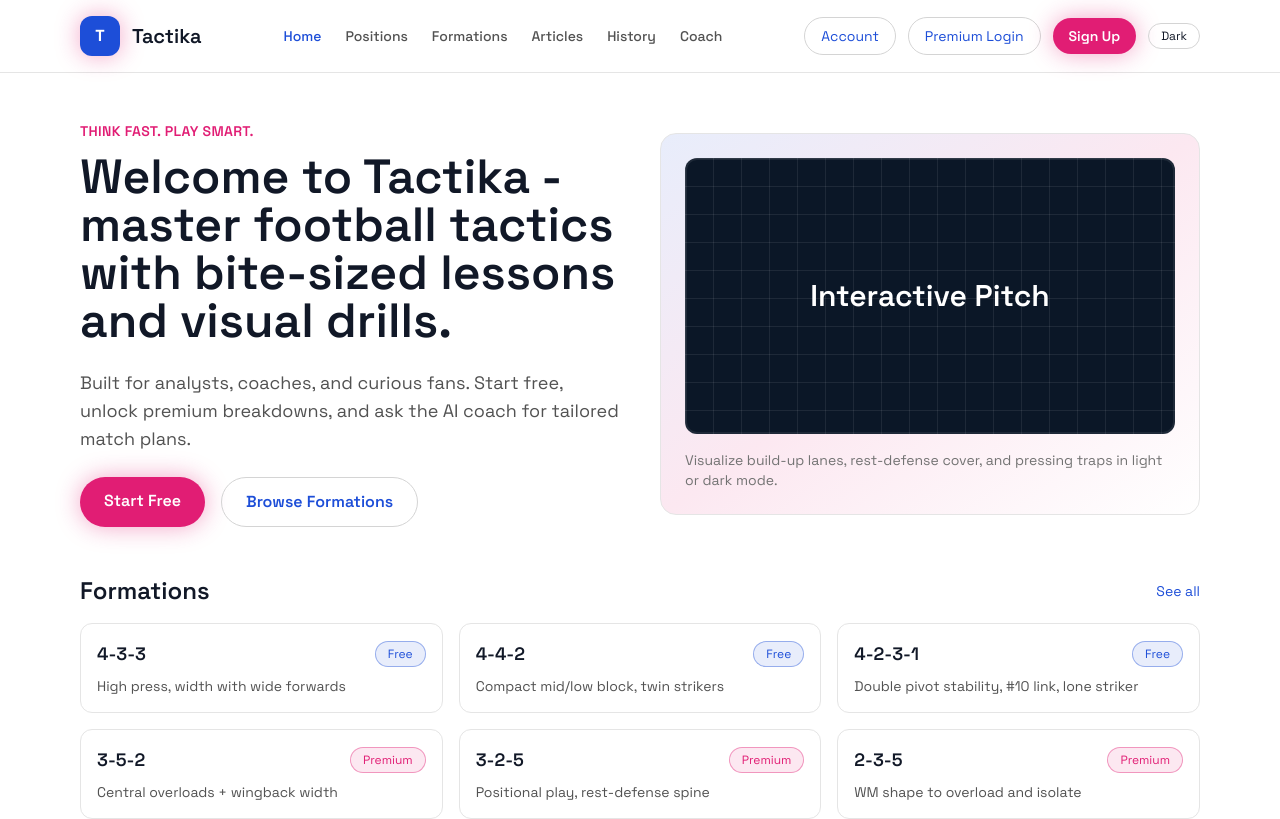
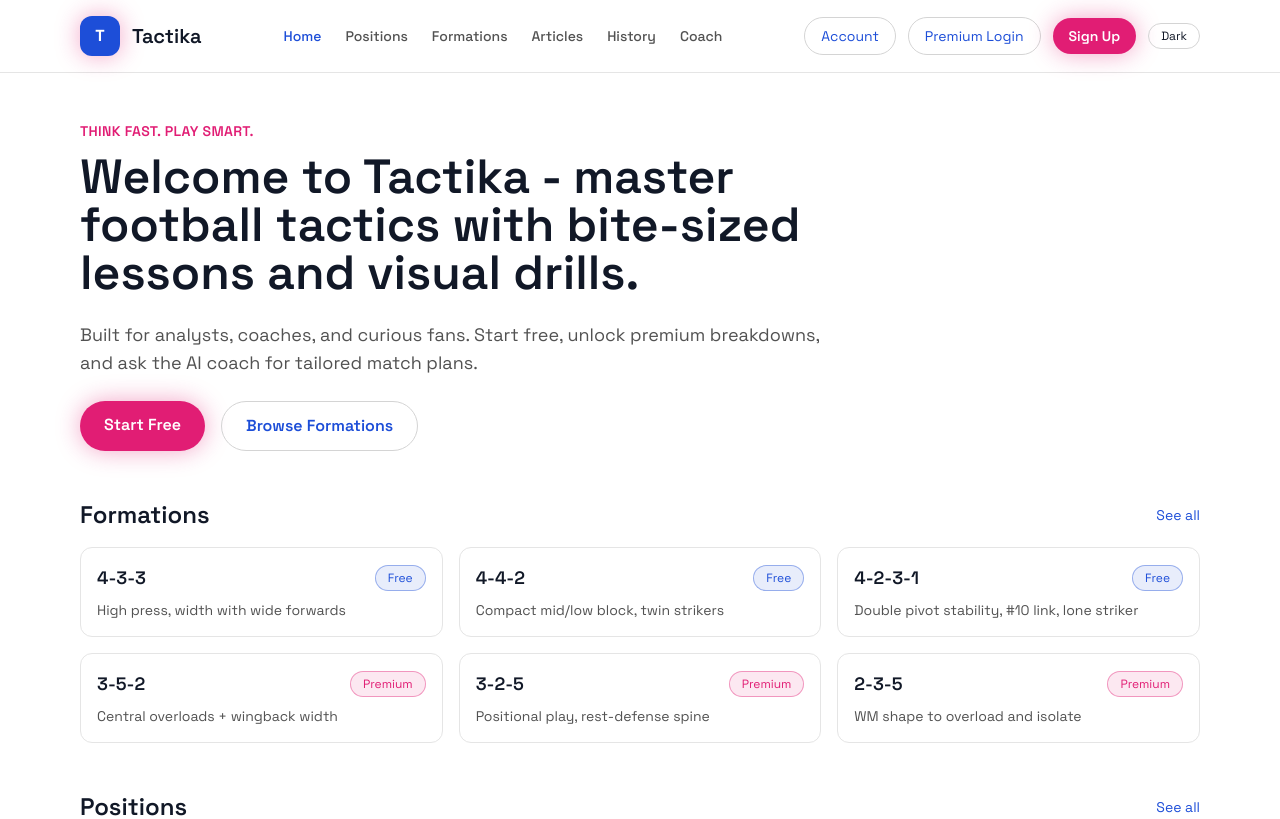
Before and after one commit to mazendh10-beep/Tactika, a Next.js app: page / in a window 1280 px wide. Shown: the top 819 px of the page. Built offline with nearby package versions, Linux system fonts and the light colour scheme.

Commit message:
Home tactics page fixed

```diff
--- a/app/page.tsx
+++ b/app/page.tsx
@@ -5,7 +5,7 @@
 export default function HomePage() {
   return (
     <div className="mx-auto max-w-6xl px-4 py-12">
-      <section className="grid gap-10 md:grid-cols-2 items-center mb-12">
+      <section className="mb-12 max-w-3xl">
         <div>
           <p className="uppercase tracking-wide text-sm text-accent font-semibold mb-3">Think fast. Play smart.</p>
           <h1 className="text-4xl md:text-5xl font-semibold leading-tight mb-6">
@@ -29,14 +29,6 @@
               Browse Formations
             </Link>
           </div>
-        </div>
-        <div className="relative rounded-2xl border border-neutral-200 dark:border-neutral-800 bg-gradient-to-br from-primary-light/10 via-accent/10 to-transparent p-6">
-          <div className="aspect-video rounded-xl bg-pitch pitch-grid pitch-outline flex items-center justify-center text-center text-white text-3xl font-semibold">
-            Interactive Pitch
-          </div>
-          <p className="mt-4 text-sm text-neutral-500">
-            Visualize build-up lanes, rest-defense cover, and pressing traps in light or dark mode.
-          </p>
         </div>
       </section>
 
```
